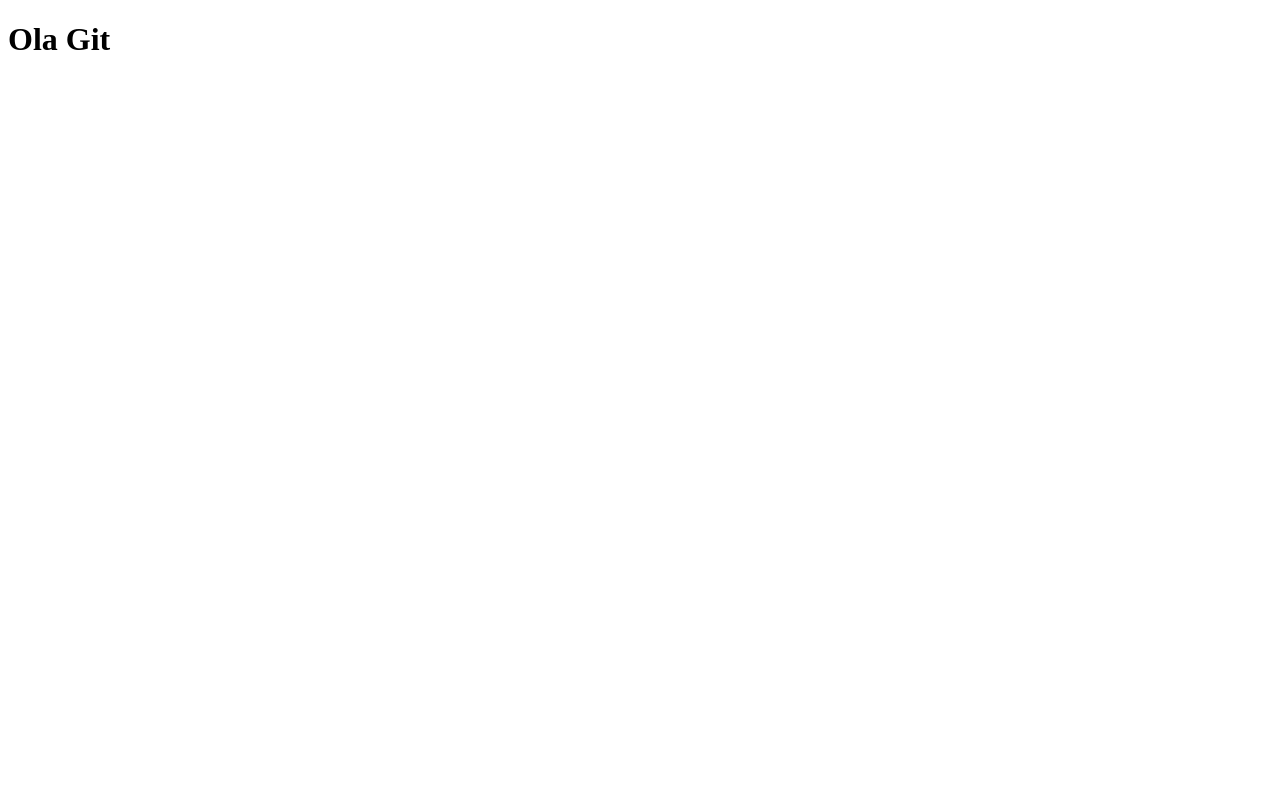
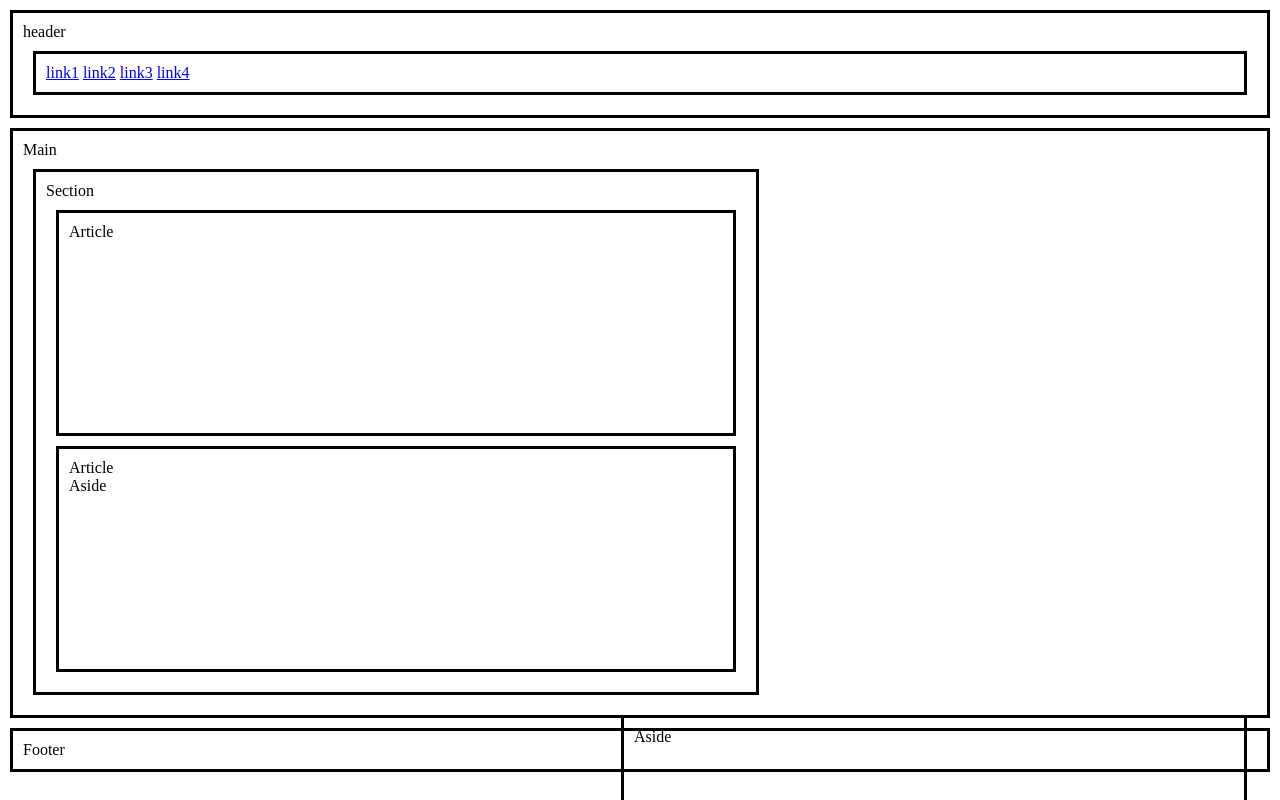
Before and after one commit to RodrigoSFS/Grupo4-ADS-2022, a plain HTML site: page index.html in a window 1280 px wide. Shown: the top 800 px of the page. Drawn offline with Linux system fonts and the light colour scheme.

Commit message:
Merge branch 'main' of https://github.com/RodrigoSFS/Grupo4-ADS-2022

```diff
--- a/index.html
+++ b/index.html
@@ -5,8 +5,42 @@
     <meta http-equiv="X-UA-Compatible" content="IE=edge">
     <meta name="viewport" content="width=device-width, initial-scale=1.0">
     <title>Document</title>
+    <link rel="stylesheet" href="index1.css">
 </head>
 <body>
-    <h1>Ola Git</h1>
+    <header>
+        <p>
+            header
+        </p>
+        <nav>
+            <a href="#">link1</a>
+            <a href="#">link2</a>
+            <a href="#">link3</a>
+            <a href="#">link4</a>
+        </nav>
+    </header>
+
+    <main>
+        <p>Main</p>
+        <section>
+            <p>Section</p>
+            <article>
+                <p>Article</p>
+            </article>
+            <article class="article1">
+                <p>Article</p>
+                <aside>
+                    <p>Aside</p>
+                </aside>
+            </article>
+        </section>
+        <aside class="aside1">
+            <p>Aside</p>
+        </aside>
+    </main>
+
+    <footer>
+        <p>Footer</p>
+    </footer>
 </body>
 </html>
--- /dev/null
+++ b/index1.css
@@ -0,0 +1,57 @@
+*{
+    margin: 0px;
+}
+
+body{
+    font-family: 'Times New Roman', Times, serif;
+}
+header{
+    border: 3px solid;
+    margin: 10px;
+    padding: 10px;
+}
+nav{
+    border: 3px solid;
+    margin: 10px;
+    padding: 10px;
+}
+
+main{
+    border: 3px solid;
+    margin: 10px;
+    padding: 10px;
+}
+
+section{
+    display: inline-block;
+    width: 700px;
+    height: 500px;
+    border: 3px solid;
+    margin: 10px;
+    padding: 10px;
+}
+
+article{
+    height: 200px;
+    border: 3px solid;
+    margin: 10px;
+    padding: 10px;
+}
+
+.aside1{
+    position: relative;
+    float: right;
+    width: 600px;
+    height: 500px;
+    border: 3px solid;
+    margin: 10px;
+    padding: 10px;
+}
+
+
+
+footer{
+    border: 3px solid;
+    margin: 10px;
+    padding: 10px;
+}
```
